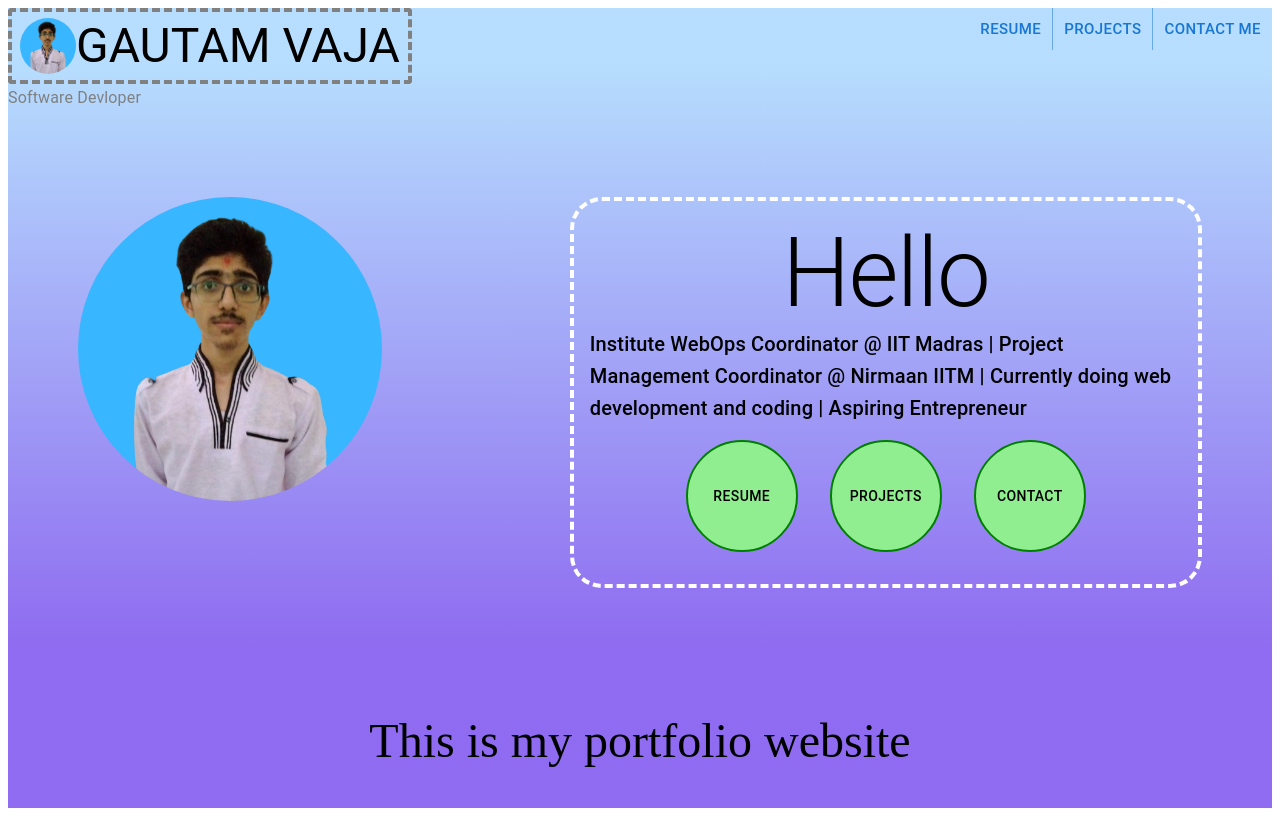
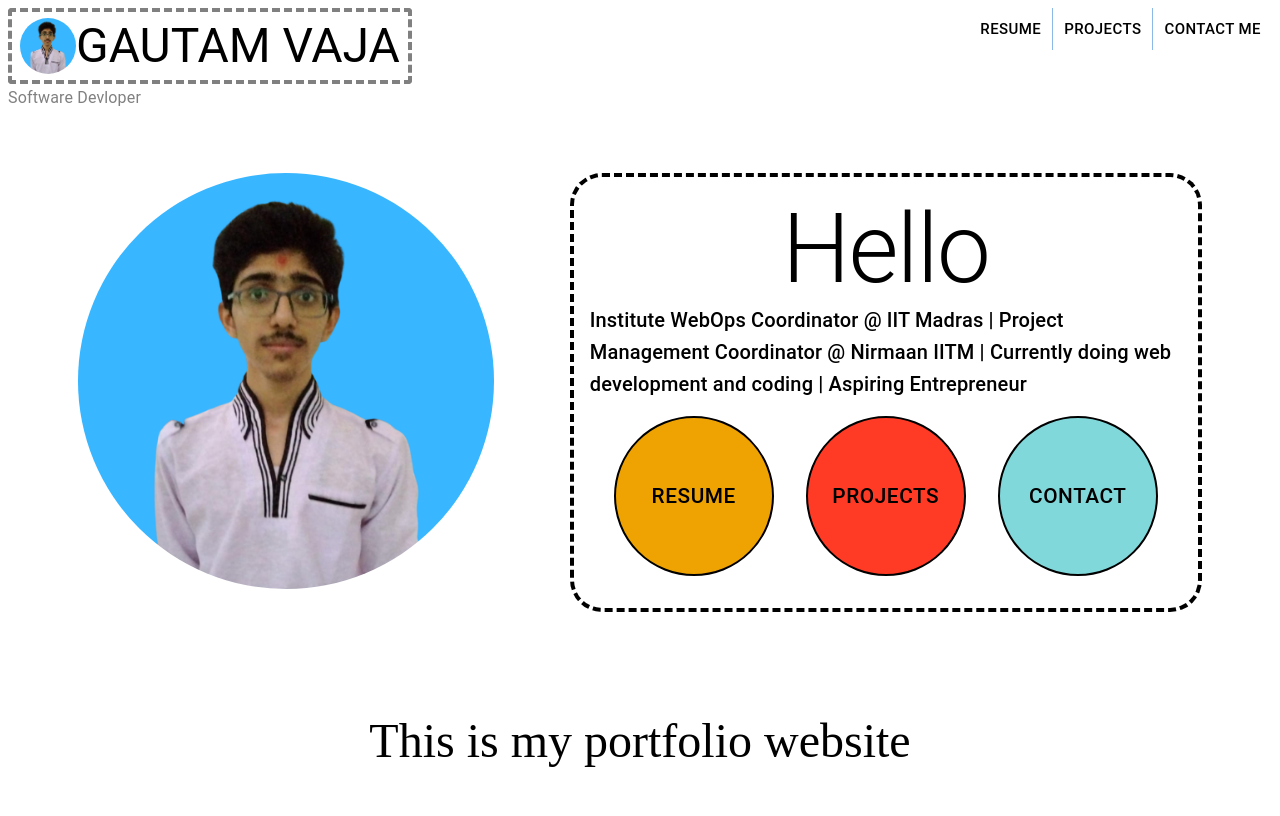
Before and after one commit to gautamV19/portfolio, a React (Create React App) app: page / in a window 1280 px wide. Built offline with nearby package versions, Linux system fonts and the light colour scheme.

Commit message:
standard design

```diff
--- a/src/App.tsx
+++ b/src/App.tsx
@@ -19,7 +19,7 @@ function App() {
     <Stack
       sx={{
         background:
-          "linear-gradient(180deg, rgb(14, 144, 251,0.3) 7%, rgb(68, 9, 230,0.6) 80%)",
+          "linear-gradient(180deg, rgb(255, 255, 255) 7%, f3f3f3 80%)",
         height: "100vh",
         width: "100%",
       }}
--- a/src/Components/Card.tsx
+++ b/src/Components/Card.tsx
@@ -63,10 +63,16 @@ const backside = ({ link, description }: AppPropsBack) => (
 
     <Button
       variant="contained"
-      color="primary"
-      style={{ borderRadius: "2rem" }}
+      style={{ borderRadius: "2rem", backgroundColor: "#eea302" }}
     >
-      <Link to={{ pathname: `${link}` }} target="_blank">
+      <Link
+        to={{ pathname: `${link}` }}
+        target="_blank"
+        style={{
+          color: "white",
+          textDecoration: "none",
+        }}
+      >
         See Demo
       </Link>
     </Button>
--- a/src/Components/ContactForm.tsx
+++ b/src/Components/ContactForm.tsx
@@ -38,7 +38,7 @@ export default function ContactForm() {
       />
       <CSSTransition in={true} appear={true} timeout={1000} classNames="fade">
         <Link to="/">
-          <MyButton>Submit</MyButton>
+          <MyButton style={{ backgroundColor: "#eea302" }}>Submit</MyButton>
         </Link>
       </CSSTransition>
     </Box>
--- a/src/Components/Header.tsx
+++ b/src/Components/Header.tsx
@@ -43,15 +43,20 @@ export default function Header() {
       </Grid>
 
       <Grid item>
-        <ButtonGroup size="large" variant="text" aria-label="text button group">
-          <Link to="/resume">
-            <Button>Resume</Button>
+        <ButtonGroup
+          size="large"
+          variant="text"
+          aria-label="text button group"
+          style={{ color: "black" }}
+        >
+          <Link to="/resume" style={{ textDecoration: "none" }}>
+            <Button style={{ color: "black" }}>Resume</Button>
           </Link>
-          <Link to="/portfolio">
-            <Button>Projects</Button>
+          <Link to="/portfolio" style={{ textDecoration: "none" }}>
+            <Button style={{ color: "black" }}>Projects</Button>
           </Link>
-          <Link to="/contact">
-            <Button>Contact Me</Button>
+          <Link to="/contact" style={{ textDecoration: "none" }}>
+            <Button style={{ color: "black" }}>Contact Me</Button>
           </Link>
         </ButtonGroup>
       </Grid>
--- a/src/Components/MyButton.tsx
+++ b/src/Components/MyButton.tsx
@@ -1,18 +1,20 @@
 import * as React from "react";
 import { styled } from "@mui/material/styles";
 import Button, { ButtonProps } from "@mui/material/Button";
+import { fontSize } from "@mui/system";
 
 const ColorButton = styled(Button)<ButtonProps>(({ theme }) => ({
   borderRadius: "50%",
-  height: "7rem",
-  width: "7rem",
-  backgroundColor: "lightgreen",
+  height: "10rem",
+  width: "10rem",
+  // backgroundColor: "lightgreen",
   color: "black",
   margin: "1rem",
-  border: "2px solid green",
+  fontSize: "1.3em",
+  border: "2px solid black",
   "&:hover": {
+    fontWeight: "900",
     backgroundColor: "white",
-    fontWeight: "500",
   },
 }));
 
--- a/src/Components/ProjectGroup.tsx
+++ b/src/Components/ProjectGroup.tsx
@@ -15,7 +15,10 @@ function ProjectGroup() {
       // sx={{ position: "absolute", top: "14vh", left: 0, right: 0 }}
     >
       {projects.map((p) => (
-        <motion.div animate={{ scale: 1.1 }} transition={{ duration: 1 }}>
+        <motion.div
+          animate={{ scale: [1.1, 1.2, 1] }}
+          transition={{ duration: 1, ease: "linear" }}
+        >
           <FlipCard
             title={p.title}
             link={p.link}
--- a/src/Pages/Home.tsx
+++ b/src/Pages/Home.tsx
@@ -43,7 +43,7 @@ function Home() {
           <img
             src={myPhoto}
             alt="My Photo"
-            style={{ height: "19rem", width: "19rem", borderRadius: "50%" }}
+            style={{ height: "26rem", width: "26rem", borderRadius: "50%" }}
           />
         </motion.div>
       </Grid>
@@ -51,7 +51,7 @@ function Home() {
         container
         item
         lg={6}
-        sx={{ border: "4px dashed white", borderRadius: "2rem" }}
+        sx={{ border: "4px dashed black", borderRadius: "2rem" }}
         p={2}
         justifyContent="space-evenly"
         alignItems="center"
@@ -78,14 +78,18 @@ function Home() {
             animate={{ scale: [0, 0.5, 1] }}
             transition={{ duration: 1, ease: "linear" }}
           >
-            <Link to="/resume">
-              <MyButton>Resume</MyButton>
+            <Link to="/resume" style={{ textDecoration: "none" }}>
+              <MyButton style={{ backgroundColor: "#eea302" }}>Resume</MyButton>
             </Link>
-            <Link to="/portfolio">
-              <MyButton>Projects</MyButton>
+            <Link to="/portfolio" style={{ textDecoration: "none" }}>
+              <MyButton style={{ backgroundColor: "#ff3b25" }}>
+                Projects
+              </MyButton>
             </Link>
-            <Link to="/contact">
-              <MyButton>Contact</MyButton>
+            <Link to="/contact" style={{ textDecoration: "none" }}>
+              <MyButton style={{ backgroundColor: "#80d8da" }}>
+                Contact
+              </MyButton>
             </Link>
           </motion.div>
         </Grid>
--- a/src/assets/sass/_animations.scss
+++ b/src/assets/sass/_animations.scss
@@ -44,10 +44,11 @@
   opacity: 0;
   transform: scale(0.97) translateY(5px);
   transition: opacity 100ms linear, transform 100ms ease-out;
-  color: rgb(68, 9, 230);
+  // color: rgb(68, 9, 230);
+  color: rgb(255, 255, 255);
 }
 .slide-exit-done {
   opacity: 0;
-  color: rgb(14, 144, 251);
+  // color: rgb(14, 144, 251);
   // backgroundcolor: royal;
 }
```
